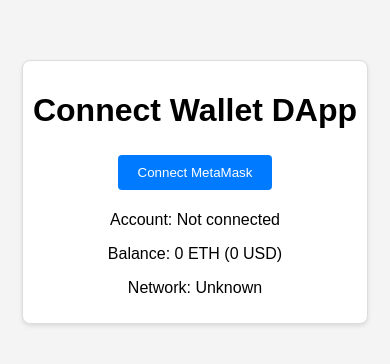
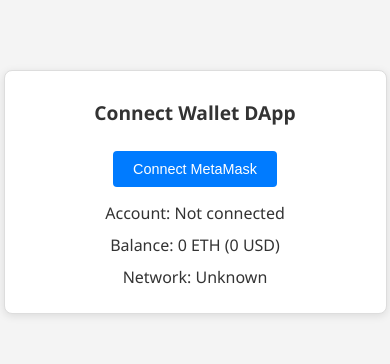
Before and after one commit to JussNate25/Connect-Wallet-DApp, a website: page index.html in a window 390 px wide. Shown: the part 230-594 px from the top of the page. Drawn offline with nearby package versions, Linux system fonts and the light colour scheme.

Commit message:
Update style.css

```diff
--- a/style.css
+++ b/style.css
@@ -3,28 +3,32 @@
     --error: #ff0000;
     --success: #28a745;
     --bg: #f4f4f4;
+    --text: #333;
 }
-
 body {
-    font-family: Arial, sans-serif;
+    font-family: 'Segoe UI', Arial, sans-serif;
     background: var(--bg);
     display: flex;
     justify-content: center;
     align-items: center;
     height: 100vh;
     margin: 0;
+    color: var(--text);
 }
-
 .container {
     text-align: center;
     padding: 20px;
     border: 1px solid #ddd;
     border-radius: 8px;
     background: white;
-    box-shadow: 0 2px 4px rgba(0,0,0,0.1);
+    box-shadow: 0 2px 8px rgba(0,0,0,0.1);
     max-width: 90%;
+    width: 400px;
 }
-
+h1 {
+    font-size: 1.5rem;
+    margin-bottom: 20px;
+}
 button {
     background: var(--primary);
     color: white;
@@ -33,12 +37,14 @@
     border-radius: 4px;
     cursor: pointer;
     margin: 5px;
+    font-size: 1rem;
 }
-
 button:hover {
-    opacity: 0.9;
+    background: #0056b3;
 }
-
+p {
+    margin: 10px 0;
+}
 .toast {
     position: fixed;
     bottom: 20px;
@@ -48,11 +54,15 @@
     border-radius: 4px;
     color: white;
     display: none;
+    font-size: 0.9rem;
 }
-
 .toast.success { background: var(--success); }
 .toast.error { background: var(--error); }
-
 @media (max-width: 600px) {
-    .container { padding: 10px; }
+    .container {
+        padding: 15px;
+        width: 95%;
+    }
+    h1 { font-size: 1.2rem; }
+    button { font-size: 0.9rem; }
 }
```
